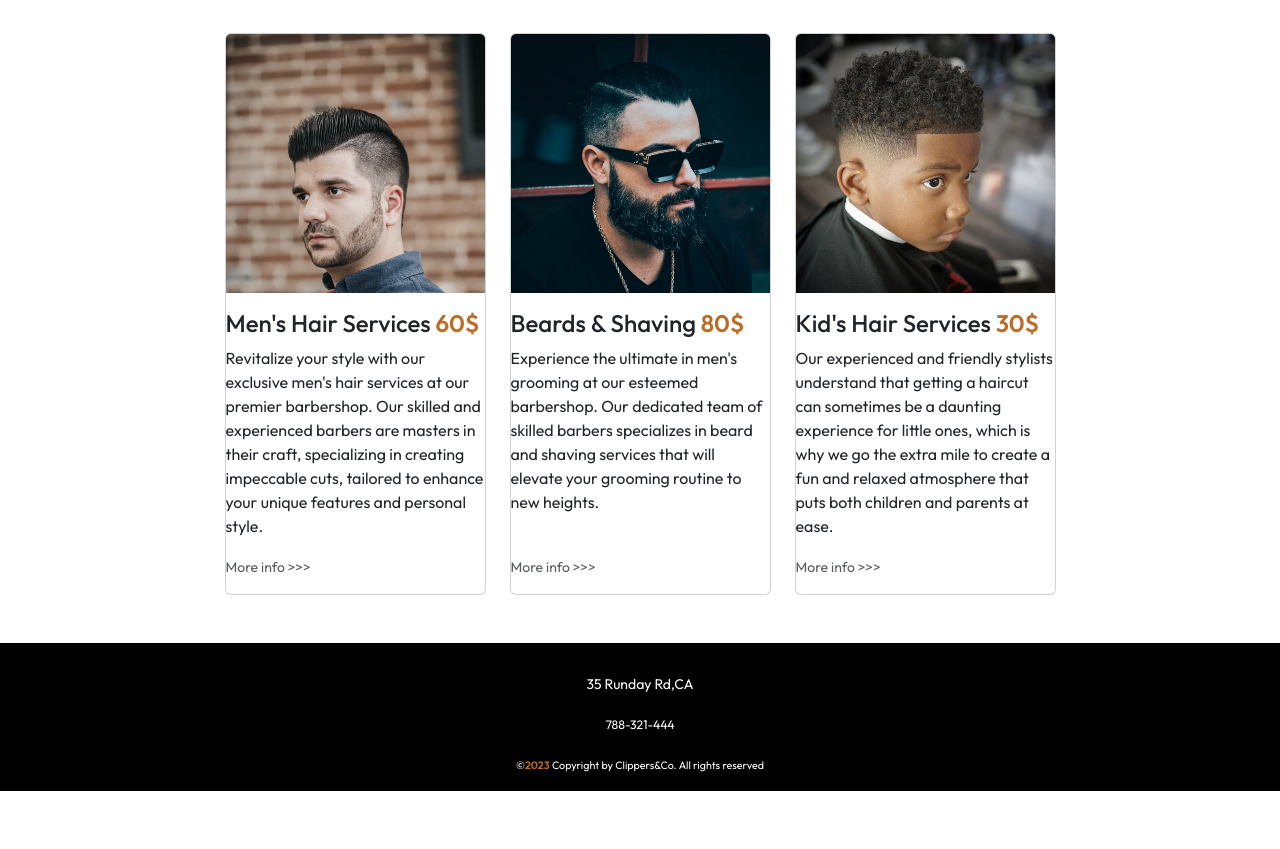
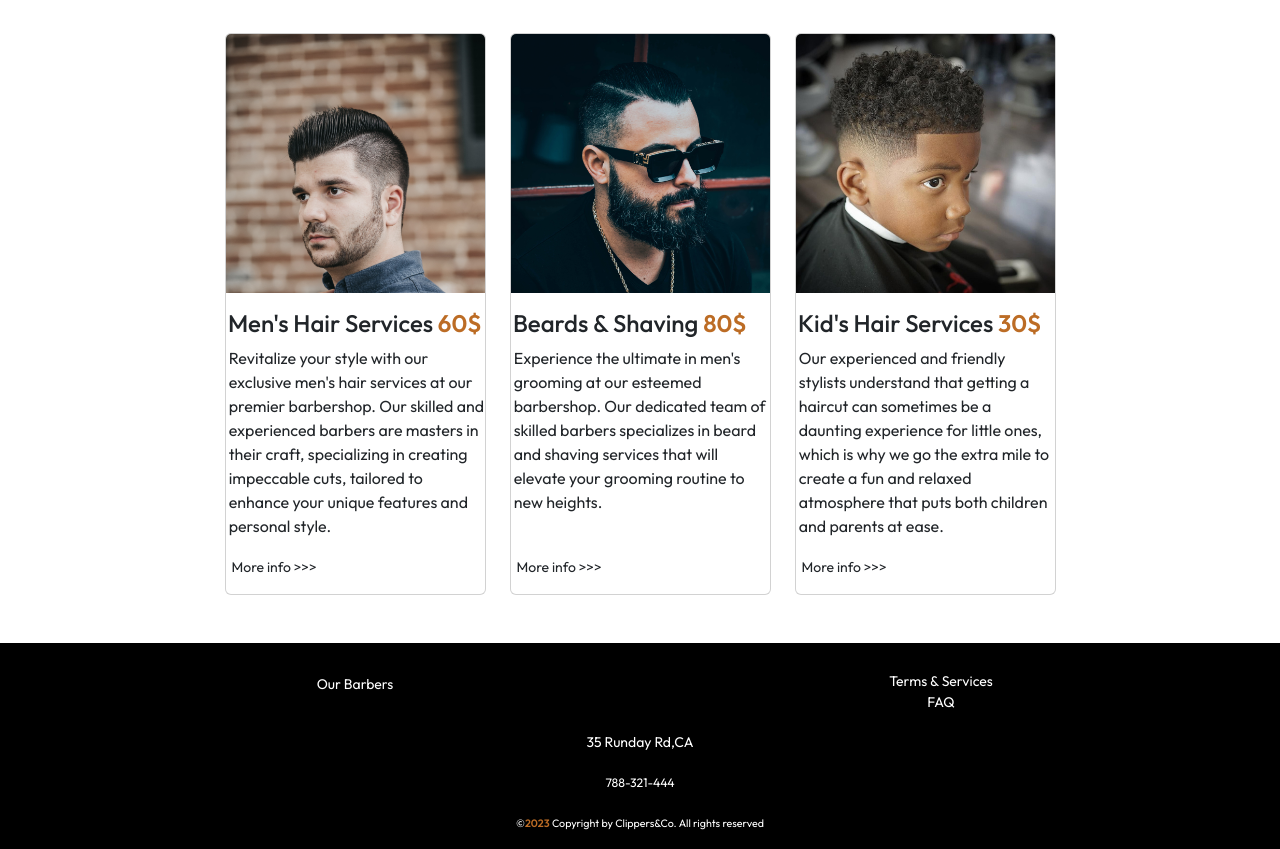
Before and after one commit to marcycode/ClippersandCo, a website: page services.html in a window 1280 px wide. Shown: the part 199-1048 px from the top of the page. Before the commit the page ends 990 px from the top, so only its background shows below. Drawn offline with nearby package versions, Linux system fonts and the light colour scheme.

Commit message:
fixed some footer issues on our barbeers page

```diff
--- a/aboutus.css
+++ b/aboutus.css
@@ -189,3 +189,7 @@ nav{
 .col small a:hover{
   color:#bc6c25ff;
 }
+
+.textpart{
+  width: 40%;
+}
--- a/ourbarbers.css
+++ b/ourbarbers.css
@@ -10,24 +10,12 @@ nav{
     background-color: #606c38ff;
 }
 
-.hero_text{
-    margin-top: 11rem;
-    float: left;
-    width: 40%;
-    margin-left: 3rem;
-    color:#bc6c25ff;
-}
+
 .hero_text b{
     color:#283618ff;
 }
 
-.btn{
-    margin-left: 3rem;
-    width: 20%;
-    padding: 2px 2px;
-    background-color:#283618ff;
-    margin-top: 1rem;
-}
+
 
 
 
@@ -159,3 +147,11 @@ i:hover{
   .col small a:hover{
     color:#bc6c25ff;
   }
+
+  .row{
+    justify-content: center;
+ }
+
+  .row h1{
+    text-align: center;
+  }
--- a/services.css
+++ b/services.css
@@ -186,11 +186,37 @@ nav{
 }
 .card-text small{
     cursor: pointer;
+    transition: all 0.3s ease-in-out;
+    padding-left: 0.2em;
 
 }
+.card-text small:hover{
+    transform: translateY(-0.3em);
+    color: #dda15eff;;
 
+}
+.card-text{
+    padding-left: 0.2em;
+}
 
 .card-block h4 b{
     color:#bc6c25ff;
 
 }
+.card-block h4{
+    padding-left: 0.1em;
+}
+
+.col small a{
+    text-decoration: none;
+    color: white;
+    transition: all 0.3s ease-in-out;
+
+  }
+  .col small a:hover{
+    color:#bc6c25ff;
+  }
+
+  #testings{
+    color:blue;
+  }
--- a/services.html
+++ b/services.html
@@ -54,7 +54,7 @@
                             Revitalize your style with our exclusive men's hair services at our premier barbershop. Our skilled and experienced barbers are masters in their craft, specializing in creating impeccable cuts, tailored to enhance your unique features and personal style.
                         </p>
 
-                        <p class="card-text"><small class="text-muted">More info >>></small></p>
+                        <p class="card-text"><small>More info >>></small></p>
                     </div>
                 </div>
             </div>
@@ -66,7 +66,7 @@
                         <p class="card-text">
                             Experience the ultimate in men's grooming at our esteemed barbershop. Our dedicated team of skilled barbers specializes in beard and shaving services that will elevate your grooming routine to new heights.
                         </p>
-                        <p class="card-text pt-4 "><small class="text-muted">More info >>></small></p>
+                        <p class="card-text pt-4 "><small>More info >>></small></p>
                     </div>
                 </div>
             </div>
@@ -76,7 +76,7 @@
                     <div class="card-block">
                         <h4 class="card-title pt-3">Kid's Hair Services <b>30$</b></h4>
                         <p class="card-text">Our experienced and friendly stylists understand that getting a haircut can sometimes be a daunting experience for little ones, which is why we go the extra mile to create a fun and relaxed atmosphere that puts both children and parents at ease.</p>
-                        <p class="card-text pb-3"><small class="text-muted">More info >>></small></p>
+                        <p class="card-text pb-3"><small>More info >>></small></p>
                     </div>
                 </div>
             </div>
@@ -98,11 +98,43 @@
       <script src="https://cdn.jsdelivr.net/npm/bootstrap@5.3.0/dist/js/bootstrap.bundle.min.js" integrity="sha384-geWF76RCwLtnZ8qwWowPQNguL3RmwHVBC9FhGdlKrxdiJJigb/j/68SIy3Te4Bkz" crossorigin="anonymous"></script>
 
 </body>
+
 <footer class="py-3 mt-5" style="background-color: black">
   <div class="container p-1 pb-2">
 
   </div>
   <div class="container text-light text-center">
+    <div class="row">
+      <div class="row">
+
+      </div>
+      <div class="col">
+        <small class="text-white">
+          <a href="ourbarbers.html">
+            Our Barbers
+          </a>
+        </small>
+      </div>
+      <div class="col">
+        <small class="text-white">
+          <ul style="list-style-type: none;">
+            <li>
+              <a href="ourbarbers.html">
+                Terms & Services
+              </a>
+            </li>
+            <li>
+              <a href="ourbarbers.html">
+                FAQ
+              </a>
+            </li>
+          </ul>
+
+        </small>
+
+      </div>
+
+    </div>
     <small class="text-white"> 35 Runday Rd,CA</p>
     <small class="text-white"> 788-321-444</p>
     <small class="text-white" style="color:white">&copy;<b style="color:#bc6c25ff;">2023</b> Copyright by Clippers&Co. All rights reserved</small>
@@ -112,5 +144,4 @@
 
 
 </footer>
-
 </html>
```
Also changed, not shown: aboutus.html (+1 -1 lines), index.html (+1 -0 lines), ourbarbers.html (+39 -29 lines).
